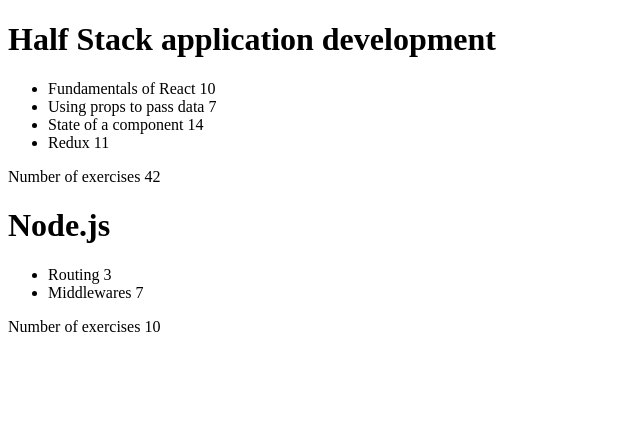
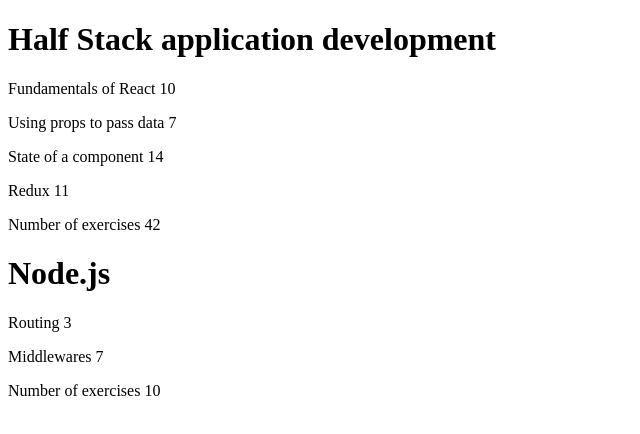
Before and after one commit to PrountsisTraianos/FullStackOpen_2024, a React (Vite) app in the folder part2/courseinfo/: page / in a window 1280 px wide. Shown: the top 434 px of the page, without its empty margins (0-640 px from the left). Built offline with nearby package versions, Linux system fonts and the light colour scheme.

Commit message:
changed li elements to p elements in Part component, changed ul element to div element in Content component

```diff
--- a/part2/courseinfo/src/components/Course.jsx
+++ b/part2/courseinfo/src/components/Course.jsx
@@ -14,10 +14,10 @@
 }
 
 const Part = ({ course }) => <>{ course.parts.map( part =>
-    <li key = { part.id } > { part.name } { part.exercises } </li>)}
+    <p key = { part.id } > { part.name } { part.exercises } </p>)}
   </>
 
-const Content = ({ course }) => <ul> <Part course = { course } /> </ul>
+const Content = ({ course }) => <div> <Part course = { course } /> </div>
 
 const Course = ({ course }) =>
   <>
```
